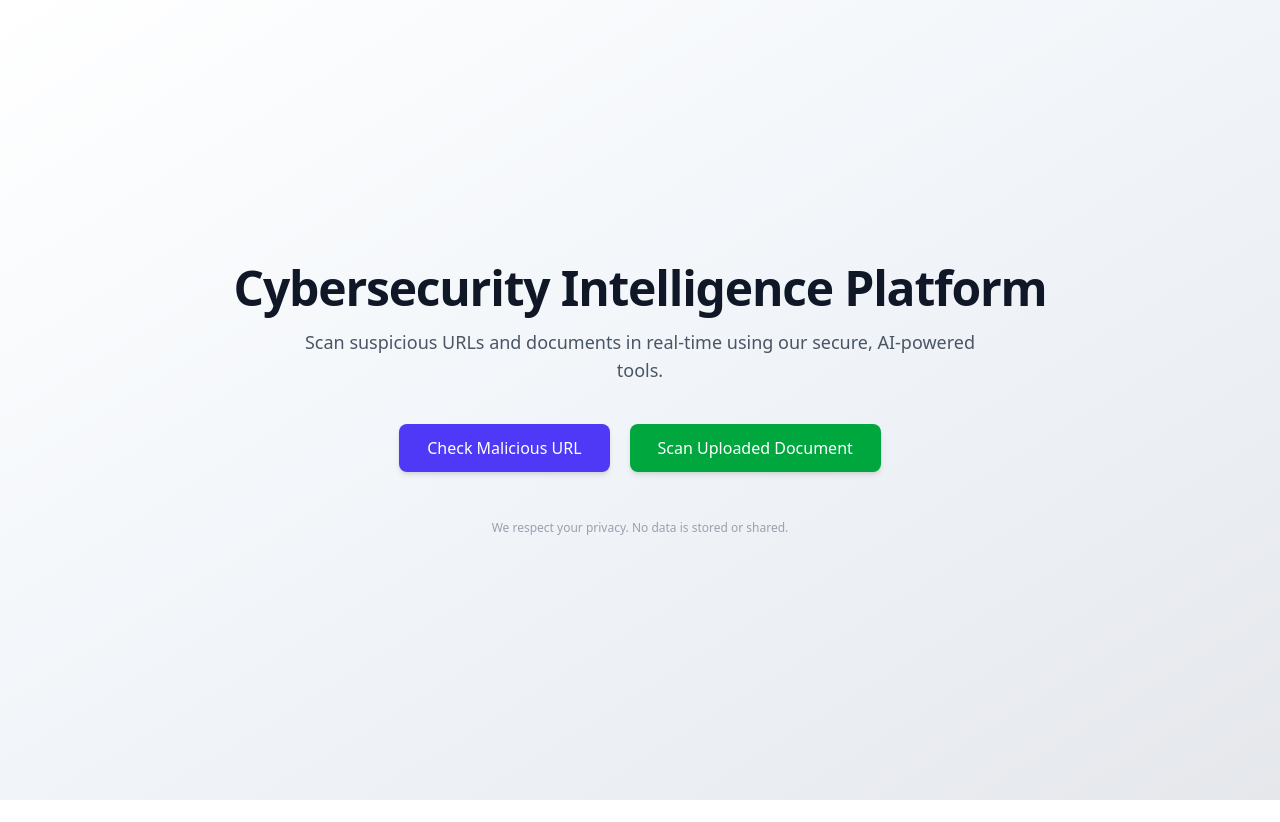
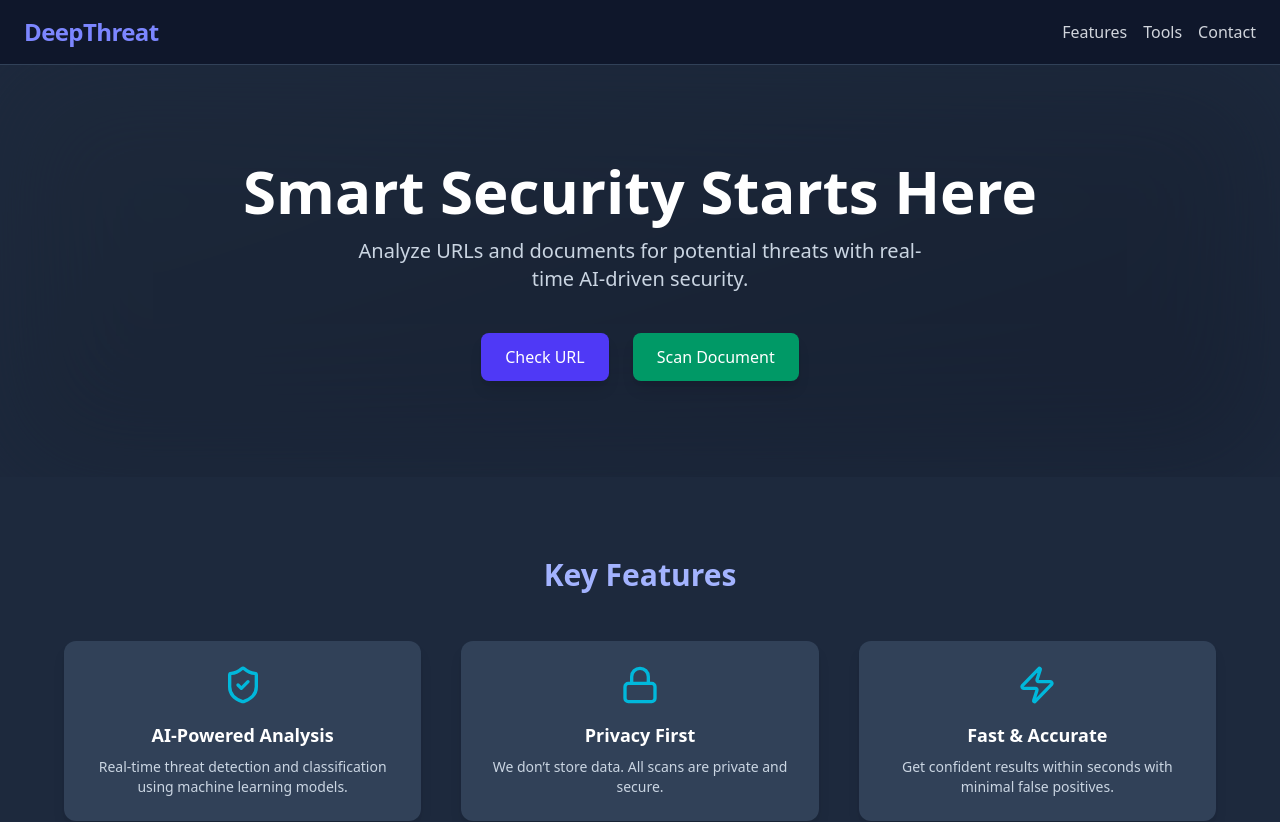
Before and after one commit to PralayeshMukherjee/DeepThreat, a React (Vite) app in the folder Frontend/: page /mainhome in a window 1280 px wide. Shown: the top 822 px of the page. Before the commit the page ends 800 px from the top, so only its background shows below. Built offline with nearby package versions, Linux system fonts and the light colour scheme.

Commit message:
update the frontend

```diff
--- a/Frontend/src/Pages/MainHome.jsx
+++ b/Frontend/src/Pages/MainHome.jsx
@@ -1,63 +1,158 @@
-// src/components/HeroSection.jsx
-import React from "react";
+// src/components/LandingPage.jsx
+import React, { useState } from "react";
+import { Menu, X } from "lucide-react";
 import { motion } from "framer-motion";
+import { ShieldCheck, Lock, Zap } from "lucide-react";
 
 const MainHome = () => {
+  const [isMenuOpen, setIsMenuOpen] = useState(false);
+  const features = [
+    {
+      icon: <ShieldCheck className="w-10 h-10 mx-auto text-cyan-500 mb-4" />,
+      title: "AI-Powered Analysis",
+      description:
+        "Real-time threat detection and classification using machine learning models.",
+    },
+    {
+      icon: <Lock className="w-10 h-10 mx-auto text-cyan-500 mb-4" />,
+      title: "Privacy First",
+      description: "We don’t store data. All scans are private and secure.",
+    },
+    {
+      icon: <Zap className="w-10 h-10 mx-auto text-cyan-500 mb-4" />,
+      title: "Fast & Accurate",
+      description:
+        "Get confident results within seconds with minimal false positives.",
+    },
+  ];
+
   return (
-    <section className="min-h-screen bg-gradient-to-br from-white via-slate-100 to-gray-200 flex flex-col items-center justify-center px-6 py-20 text-center">
-      <motion.h1
-        initial={{ opacity: 0, y: -30 }}
+    <main className="min-h-screen bg-gradient-to-br from-slate-900 via-slate-800 to-slate-900 text-white">
+      {/* Header */}
+      <header className="w-full px-6 py-4 flex justify-between items-center bg-slate-900 bg-opacity-90 sticky top-0 z-50 border-b border-slate-700">
+        <h1 className="text-xl md:text-2xl font-bold text-indigo-400 tracking-tight">
+          DeepThreat
+        </h1>
+
+        {/* Desktop Nav */}
+        <nav className="space-x-4 hidden md:flex">
+          <a
+            href="#features"
+            className="text-gray-300 hover:text-indigo-400 transition"
+          >
+            Features
+          </a>
+          <a
+            href="#tools"
+            className="text-gray-300 hover:text-indigo-400 transition"
+          >
+            Tools
+          </a>
+          <a
+            href="#contact"
+            className="text-gray-300 hover:text-indigo-400 transition"
+          >
+            Contact
+          </a>
+        </nav>
+
+        {/* Mobile Menu Button */}
+        <button
+          onClick={() => setIsMenuOpen(!isMenuOpen)}
+          className="md:hidden text-gray-300"
+        >
+          {isMenuOpen ? <X size={24} /> : <Menu size={24} />}
+        </button>
+
+        {/* Mobile Nav Dropdown */}
+        {isMenuOpen && (
+          <div className="absolute top-16 left-0 w-full bg-slate-800 px-6 py-4 flex flex-col gap-3 md:hidden z-40 shadow-md">
+            <a
+              href="#features"
+              className="text-gray-300 hover:text-indigo-400 transition"
+            >
+              Features
+            </a>
+            <a
+              href="#tools"
+              className="text-gray-300 hover:text-indigo-400 transition"
+            >
+              Tools
+            </a>
+            <a
+              href="#contact"
+              className="text-gray-300 hover:text-indigo-400 transition"
+            >
+              Contact
+            </a>
+          </div>
+        )}
+      </header>
+
+      {/* Hero Section */}
+      <section className="px-6 py-24 bg-slate-800 text-center relative overflow-hidden">
+        <div className="absolute top-0 left-0 w-full h-full bg-gradient-to-br from-gray-800 via-gray-850 to-gray-900 rounded-xl blur-3xl opacity-50 pointer-events-none"></div>
+        <motion.h2
+          initial={{ opacity: 0, y: -20 }}
           animate={{ opacity: 1, y: 0 }}
-        transition={{ duration: 0.8 }}
-        className="text-4xl md:text-5xl font-bold text-gray-900 mb-4 tracking-tight"
+          transition={{ duration: 0.7 }}
+          className="text-4xl md:text-6xl font-extrabold mb-4 text-white z-10 relative"
         >
-        Cybersecurity Intelligence Platform
-      </motion.h1>
+          Smart Security Starts Here
+        </motion.h2>
+        <motion.p
+          initial={{ opacity: 0, y: 20 }}
+          animate={{ opacity: 1, y: 0 }}
+          transition={{ duration: 0.7, delay: 0.2 }}
+          className="max-w-xl mx-auto text-lg md:text-xl text-slate-300 z-10 relative"
+        >
+          Analyze URLs and documents for potential threats with real-time
+          AI-driven security.
+        </motion.p>
+        <div className="mt-10 flex flex-col sm:flex-row justify-center gap-4 sm:gap-6 z-10 relative">
+          <button className="px-6 py-3 bg-indigo-600 text-white rounded-lg text-sm md:text-base hover:bg-indigo-700 transition shadow-lg">
+            Check URL
+          </button>
+          <button className="px-6 py-3 bg-emerald-600 text-white rounded-lg text-sm md:text-base hover:bg-emerald-700 transition shadow-lg">
+            Scan Document
+          </button>
+        </div>
+      </section>
 
-      <motion.p
+      {/* Features Section */}
+      <section id="features" className="px-6 py-20 bg-slate-800 text-center">
+        <h3 className="text-3xl font-semibold mb-12 text-indigo-300">
+          Key Features
+        </h3>
+        <div className="grid grid-cols-1 md:grid-cols-3 gap-10 max-w-6xl mx-auto text-center">
+          {features.map((f, i) => (
+            <motion.div
+              key={i}
               initial={{ opacity: 0, y: 30 }}
-        animate={{ opacity: 1, y: 0 }}
-        transition={{ duration: 0.8, delay: 0.2 }}
-        className="text-md md:text-lg text-gray-600 mb-10 max-w-2xl"
+              whileInView={{ opacity: 1, y: 0 }}
+              viewport={{ once: true }}
+              transition={{ delay: i * 0.2 }}
+              className="bg-slate-700 p-6 rounded-xl shadow-lg hover:scale-105 transform transition"
             >
-        Scan suspicious URLs and documents in real-time using our secure,
-        AI-powered tools.
-      </motion.p>
+              {f.icon}
+              <h4 className="text-lg font-bold mb-2 text-white">{f.title}</h4>
+              <p className="text-sm text-slate-300">{f.description}</p>
+            </motion.div>
+          ))}
+        </div>
+      </section>
 
-      <motion.div
-        initial={{ opacity: 0, scale: 0.95 }}
-        animate={{ opacity: 1, scale: 1 }}
-        transition={{ duration: 0.6, delay: 0.4 }}
-        className="flex flex-col md:flex-row gap-5"
+      {/* Footer */}
+      <footer
+        id="contact"
+        className="px-6 py-10 bg-slate-900 text-center text-sm text-slate-500 border-t border-slate-700"
       >
-        <motion.button
-          whileHover={{ scale: 1.05 }}
-          whileTap={{ scale: 0.95 }}
-          className="px-7 py-3 bg-indigo-600 text-white text-base font-medium rounded-lg shadow-md hover:bg-indigo-700 transition duration-300"
-        >
-          Check Malicious URL
-        </motion.button>
-
-        <motion.button
-          whileHover={{ scale: 1.05 }}
-          whileTap={{ scale: 0.95 }}
-          className="px-7 py-3 bg-green-600 text-white text-base font-medium rounded-lg shadow-md hover:bg-green-700 transition duration-300"
-        >
-          Scan Uploaded Document
-        </motion.button>
-      </motion.div>
-
-      <motion.div
-        initial={{ opacity: 0 }}
-        animate={{ opacity: 1 }}
-        transition={{ duration: 1, delay: 1 }}
-        className="mt-12"
-      >
-        <p className="text-xs text-gray-400">
-          We respect your privacy. No data is stored or shared.
+        <p>
+          &copy; {new Date().getFullYear()} DeepThreat. All rights reserved.
         </p>
-      </motion.div>
-    </section>
+        <p className="mt-1">Built with ❤️ by Raj</p>
+      </footer>
+    </main>
   );
 };
 
--- a/Frontend/src/component/JwtSuccess.jsx
+++ b/Frontend/src/component/JwtSuccess.jsx
@@ -11,11 +11,9 @@ const JwtSuccess = () => {
 
     if (token) {
       localStorage.setItem("jwt", token);
-      //   navigate("/home");
+      navigate("/mainhome");
     }
   }, []);
-
-  return <div>Logging in...</div>;
 };
 
 export default JwtSuccess;
```
Also changed, not shown: Frontend/src/Pages/MainHeader.jsx (added). Lines whose indentation alone changed are shown as unchanged.
